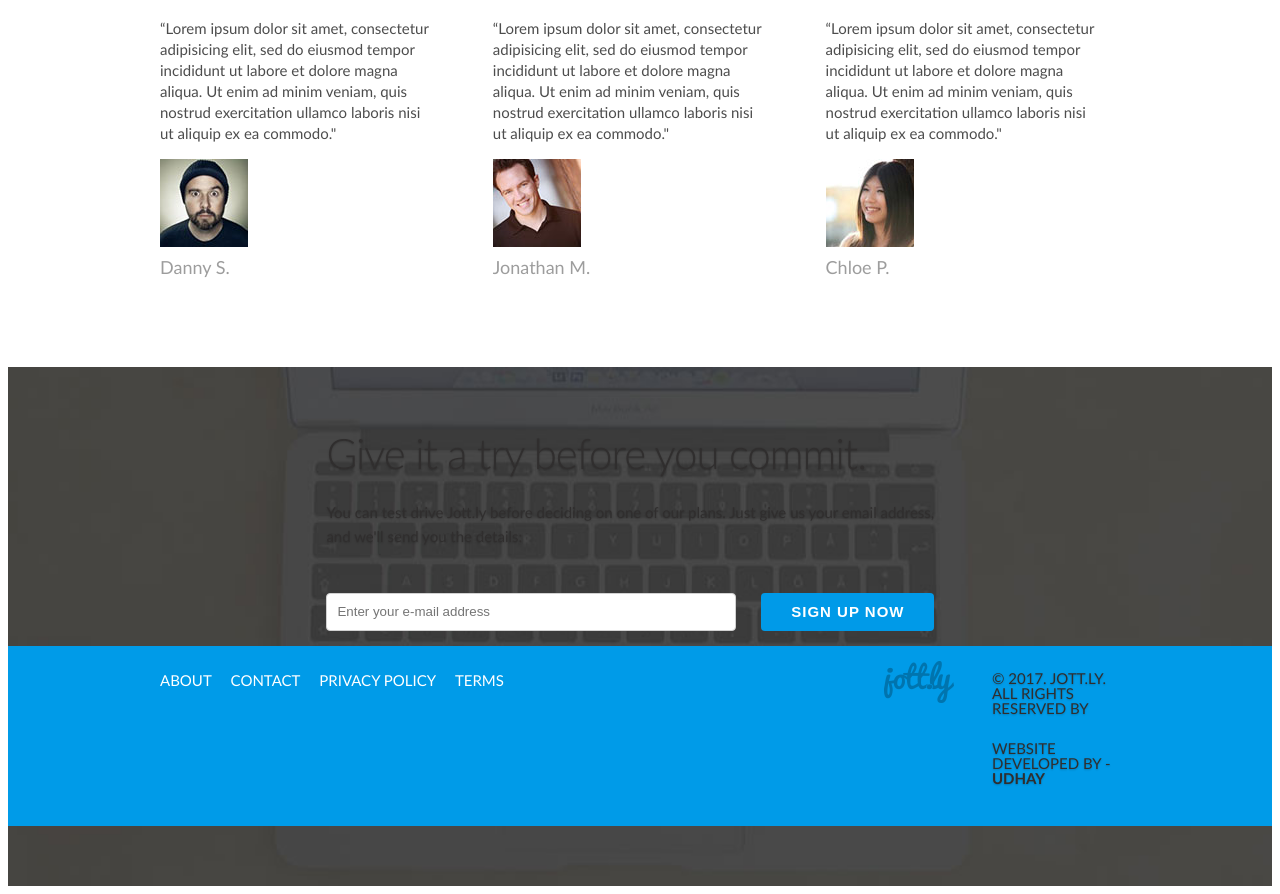
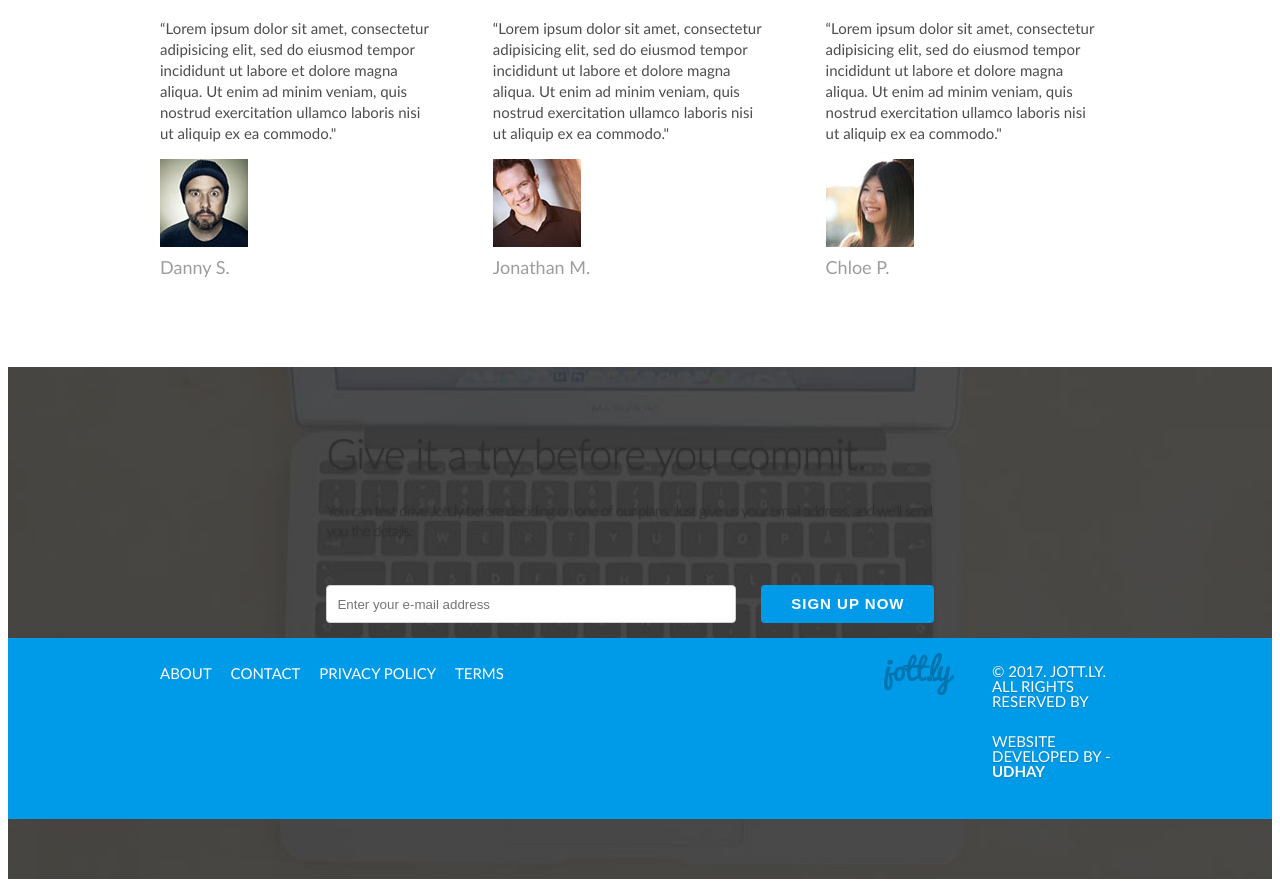
Before and after one commit to udhay1415/Jottly-project, a plain HTML site: page index.html in a window 1280 px wide. Shown: the part 2530-3424 px from the top of the page. Drawn offline with Linux system fonts and the light colour scheme.

Commit message:
Update index.html

```diff
--- a/index.html
+++ b/index.html
@@ -674,8 +674,13 @@ img {
   text-shadow: 0 1px 2px rgba(0,0,0,.2);
 }
 
+.action h4 {
+  color:#302e2e;
+  text-shadow: 0 1px 2px rgba(0,0,0,.2);
+  font-size:1em;
+}
 .action p {
-  color:#302e2e;
+  color:#fff;
   text-shadow: 0 1px 2px rgba(0,0,0,.2);
   font-size:1em;
 }
@@ -1079,7 +1084,7 @@ while storing content and information to share with others.</p>
       <div class="container">
         <div class="eight columns offset-by-two">
           <h2>Give it a try before you commit.</h2>
-          <p>You can test drive Jott.ly before deciding on one of our plans. Just give us your email address, and we'll send you the details:</p>
+          <h4>You can test drive Jott.ly before deciding on one of our plans. Just give us your email address, and we'll send you the details:</h4>
           <div class="row">
             <div class="eight columns alpha">
               <input type="email" placeholder="Enter your e-mail address"/>
```
